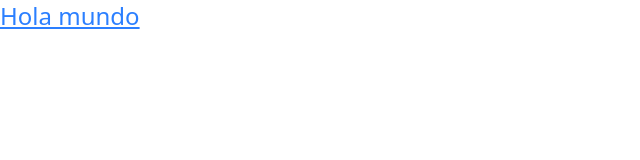
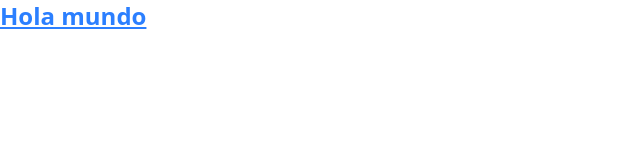
Before and after one commit to sergiobytes/taliwind-devtalles, a website: page src/index.html in a window 1280 px wide. Shown: the whole page, without its empty margins (0-640 px from the left). Drawn offline with nearby package versions, Linux system fonts and the light colour scheme; files that its build step writes are made by us from their sources.

Commit message:
fix: correct heading class in index.html for proper styling

```diff
--- a/src/index.html
+++ b/src/index.html
@@ -7,6 +7,6 @@
     <link rel="stylesheet" href="../dist/output.css" />
   </head>
   <body>
-    <h1 class="text-bold text-2xl text-blue-500 underline">Hola mundo</h1>
+    <h1 class="text-2xl font-bold text-blue-500 underline">Hola mundo</h1>
   </body>
 </html>
```
Also changed, not shown: README.md (added).
